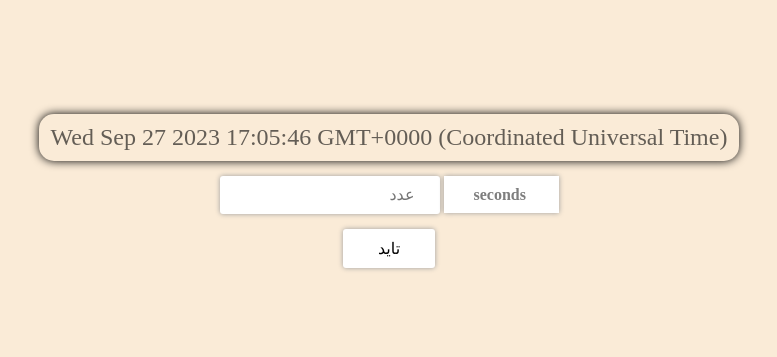
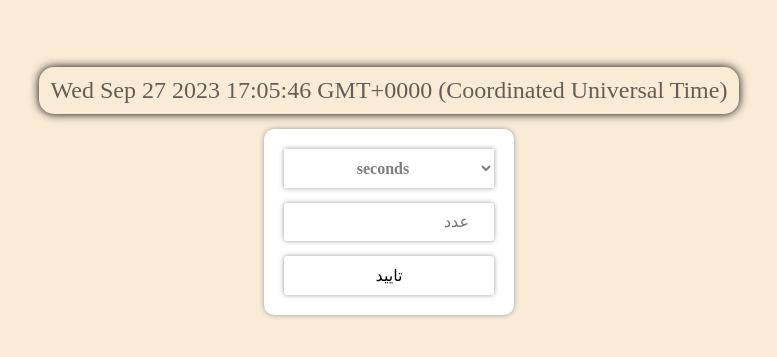
Before and after one commit to Alirezamehrabiii/add-, a plain HTML site: page index.html in a window 1280 px wide. Shown: the part 209-566 px from the top of the page, without its empty margins (251-1028 px from the left). Drawn offline with Linux system fonts and the light colour scheme.

Commit message:
Add files via upload

```diff
--- a/index.html
+++ b/index.html
@@ -21,25 +21,26 @@
 
     <div class="forms">
         <form action="">
+            <button type="button">تایید</button>
             <input type="number" name="" id="" placeholder="عدد">
             <select>
 
-                <option class="option1" value="">seconds</option>
-                <option class="option" value="">minutes</option>
-                <option class="option" value="">hours</option>
-                <option class="option" value="">day</option>
-                <option class="option" value="">week</option>
+                <option class="option" value="seconds">seconds</option>
+                <option class="option" value="minutes">minutes</option>
+                <option class="option" value="hours">hours</option>
+                <option class="option" value="days">days</option>
+                <option class="option" value="weeks">weeks</option>
 
 
             </select>
 
 
-            <p class="test"></p>
+
 
         </form>
     </div>
 
-    <button type="button">تاید</button>
+
     <script src="script.js"></script>
 </body>
 </html>
--- a/script.js
+++ b/script.js
@@ -2,9 +2,10 @@ const p1 = document.querySelector('.p1');
 const p2 = document.querySelector('.p2');
 const number = document.querySelector('input[type=number]')
 const btn = document.querySelector('button');
-const select = document.querySelector('.option1');
+const select = document.querySelector('select');
 
-select.selected = 'minutes'
+
+
 
 let date = new Date();
 p1.innerHTML = date;
@@ -68,7 +69,8 @@ btn.addEventListener('click' , ()=>{
             return newdate;
         }
 
+
     }
-    p2.innerHTML = (add(Number(number.value), 'minutes'));
+    p2.innerHTML = (add(Number(number.value), select.value));
 
 })
--- a/style.css
+++ b/style.css
@@ -23,14 +23,19 @@ body{
     text-align: center;
     border-radius: 15px;
 }
-.forms{
-
+form{
+    width: 250px;
+    height: auto;
+    background-color: #fff;
+    margin-top: 15px;
+    box-shadow: 0 0 5px rgb(156, 156, 156);
+    padding: 20px;
     display: flex;
-    flex-direction: column;
-
+    flex-direction: column-reverse;
+    border-radius: 10px;
 }
-input{
-    width: 40px;
+input[type = number]{
+    width: 20px;
     all: unset;
     padding: 10px;
     background-color: #fff;
@@ -51,6 +56,7 @@ button{
     cursor: pointer;
     transition: 0.2s;
     box-shadow: 0 0 5px rgb(156, 156, 156);
+    text-align: center;
 }
 button:hover{
     background-color: #c7c7c7;
@@ -69,7 +75,6 @@ button:hover{
 }
 
 select{
-    all: unset;
     background-color: #fff;
     padding: 10px 30px;
     font-family: 'vazir';
@@ -77,4 +82,7 @@ select{
     cursor: pointer;
     font-weight: bold;
     color: #7e7e7e;
+    border: none;
+    font-size: 1rem;
+    text-align: center;
 }
```
